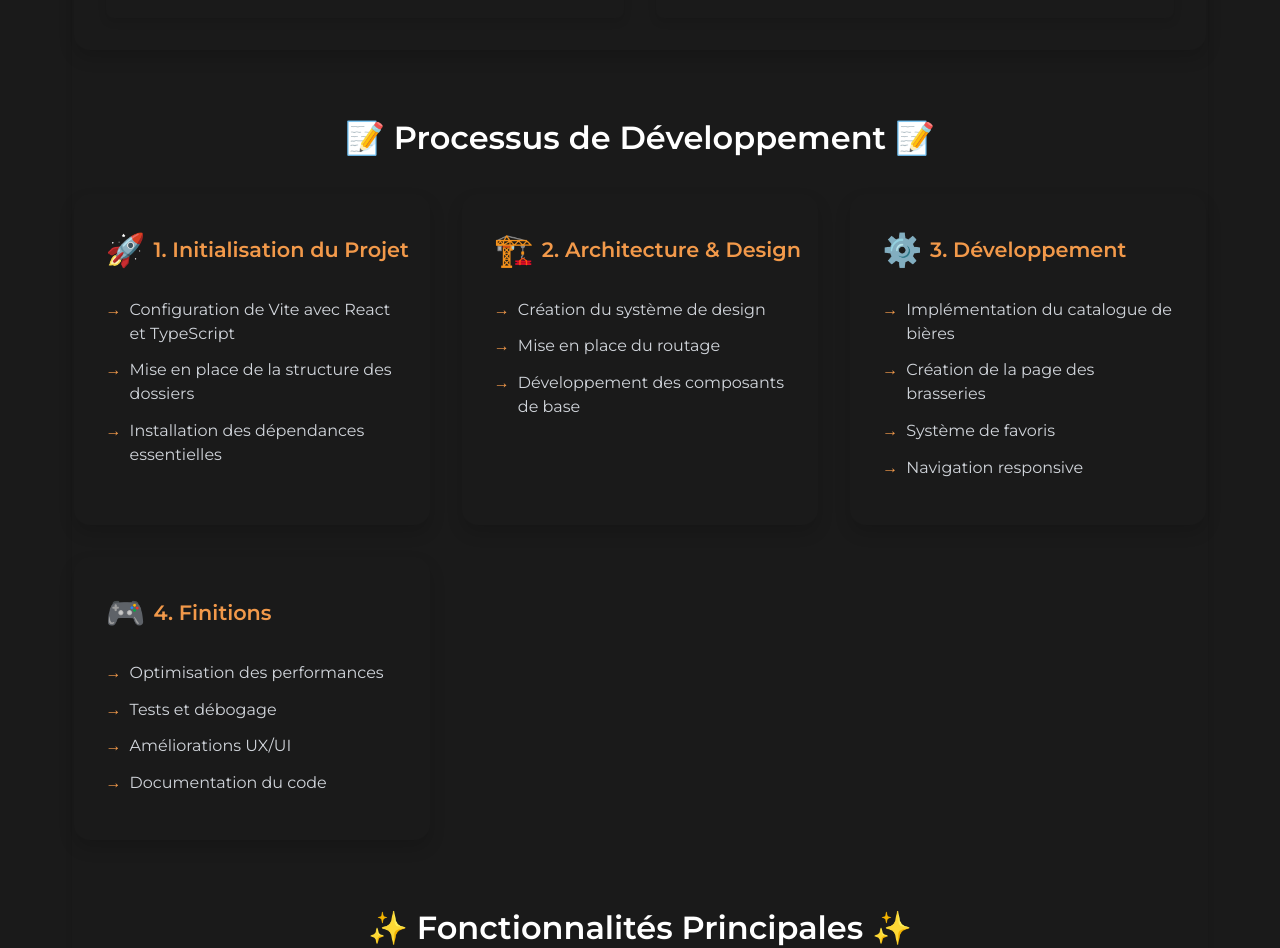
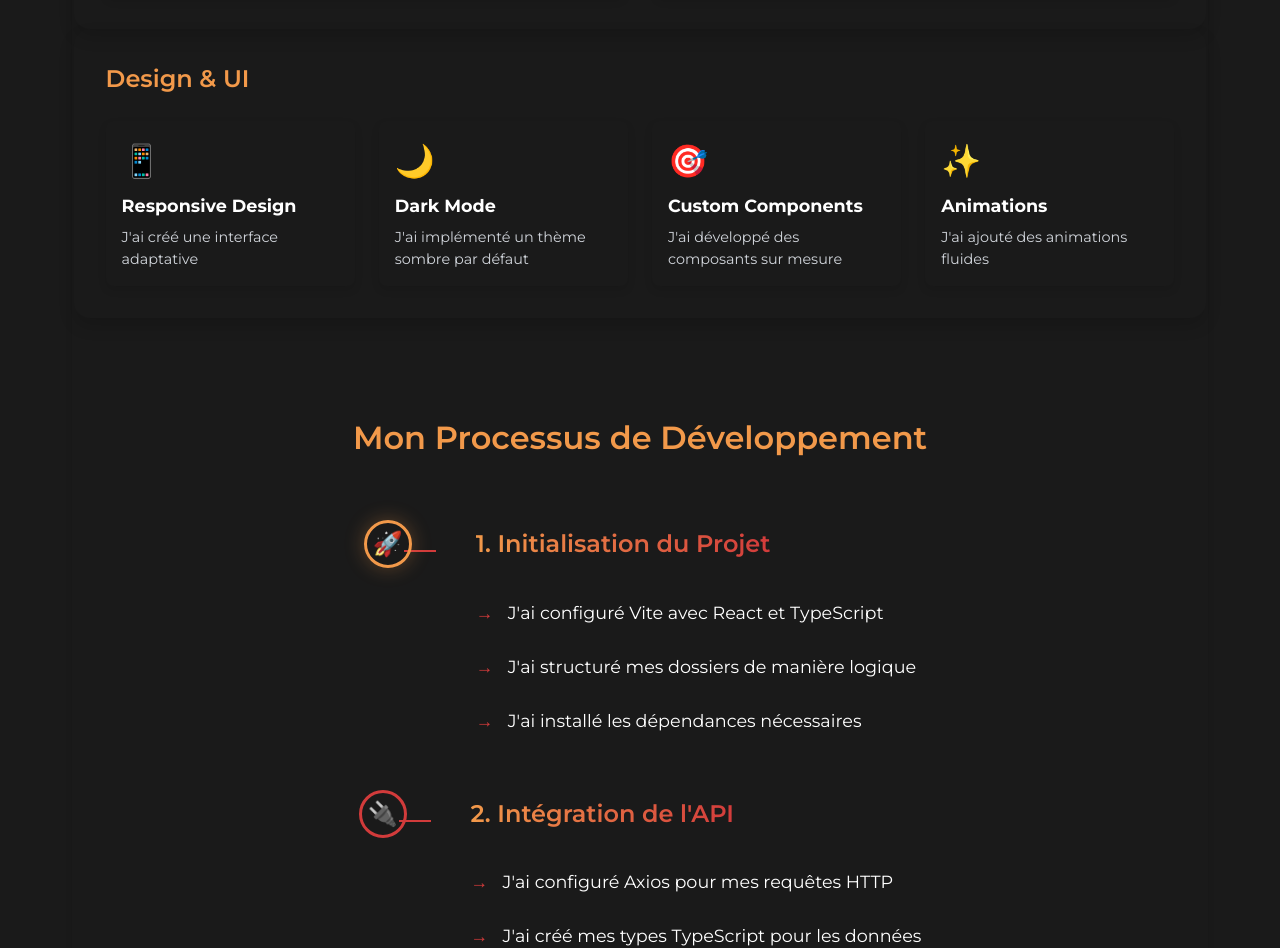
Before and after one commit to sergeimlk/zytho-front-last, a React (Vite) app: page /infos in a window 1280 px wide. Shown: the part 1808-2756 px from the top of the page. Built offline with nearby package versions, Linux system fonts and the light colour scheme.

Commit message:
⚙️ Fix Navbar + Readme

```diff
--- a/src/components/ImageCarousel.tsx
+++ b/src/components/ImageCarousel.tsx
@@ -1,4 +1,3 @@
-import React from 'react';
 import '../styles/ImageCarousel.css';
 
 // Images des bières
--- a/src/components/Navbar.tsx
+++ b/src/components/Navbar.tsx
@@ -27,12 +27,12 @@ const Navbar = () => {
         </div>
 
         <div className="navbar-right">
-          <div className="search-bar">
+          {/* <div className="search-bar">
             <input type="text" placeholder="Rechercher..." />
             <button type="button" className="search-btn">
               <i className="fas fa-search"></i>
             </button>
-          </div>
+          </div> */}
 
           <button
             className="favorites-button"
--- a/src/main.tsx
+++ b/src/main.tsx
@@ -2,7 +2,7 @@ import React from 'react'
 import ReactDOM from 'react-dom/client'
 import App from './App'
 import './styles/global.css'
-import { Todos } from './todos'
+// import { Todos } from './todos'
 
 ReactDOM.createRoot(document.getElementById('root')!).render(
   <React.StrictMode>
--- a/src/pages/Beers.tsx
+++ b/src/pages/Beers.tsx
@@ -1,4 +1,4 @@
-import React, { useState, useEffect } from 'react';
+import React, { useState, useEffect, ReactNode } from 'react';
 import '../styles/Beers.css';
 import SearchBar from '../components/SearchBar';
 import { FaHeart, FaRegHeart } from 'react-icons/fa';
@@ -8,7 +8,9 @@ import { useFavorites } from '../context/FavoritesContext';
 import FavoriteToast from '../components/FavoriteToast';
 
 interface BeerDisplay extends ApiBeer {
-  category_id: ReactNode;
+  id: number;
+  volume?: ReactNode;
+  category_id?: string;
   image: string;
   price?: number;
 }
@@ -40,8 +42,9 @@ const Beers = () => {
         // Ajouter des images par défaut et un prix fictif pour les bières
         const beersWithDisplay = beersData.map(beer => ({
           ...beer,
+          id: beer.id_beer,
           image: "https://www.belharra.eus/files/BIERES/baleharra-33-blonde.png",
-          price: parseFloat(beer.abv) * 0.8 // Prix fictif basé sur le degré d'alcool
+          price: beer.abv ? beer.abv * 0.8 : 5.0 // Default price of 5.0 if abv is not available
         }));
 
         setBeers(beersWithDisplay);
@@ -63,10 +66,10 @@ const Beers = () => {
 
   const handleFavoriteClick = (beer: BeerDisplay, event: React.MouseEvent) => {
     event.stopPropagation();
-    const isFav = isFavorite(beer.id);
+    const isFav = isFavorite(beer.id_beer);
 
     if (isFav) {
-      removeFavorite(beer.id);
+      removeFavorite(beer.id_beer);
       setToast({
         message: `${beer.name} retiré des favoris`,
         visible: true
@@ -91,7 +94,10 @@ const Beers = () => {
   if (loading) return <div className="loading">Chargement...</div>;
   if (error) return <div className="error">{error}</div>;
 
-  const types = [...new Set(beers.map(beer => beer.category_id.toString()))];
+  const types = [...new Set(beers
+    .map(beer => beer.category_id)
+    .filter((category): category is string => category !== undefined))];
+
   const breweryNames = [...new Set(breweries.map(brewery => brewery.name))];
 
   const filteredBeers = beers.filter(beer => {
@@ -102,7 +108,7 @@ const Beers = () => {
       beerName.includes(term) || brewery.includes(term)
     );
 
-    const matchesType = selectedTypes.length === 0 || selectedTypes.includes(beer.category_id.toString());
+    const matchesType = selectedTypes.length === 0 || selectedTypes.includes(beer.category_id || '');
     const matchesBrewery = selectedBreweries.length === 0 ||
       (breweries.find(b => b.id_brewery === beer.brewery_id)?.name &&
       selectedBreweries.includes(breweries.find(b => b.id_brewery === beer.brewery_id)!.name));
@@ -209,9 +215,9 @@ const Beers = () => {
                   <div className="beer-image">
                     <img src={beer.image} alt={beer.name} />
                     <button
-                      className={`favorite-button ${isFavorite(beer.id) ? 'active' : ''}`}
+                      className={`favorite-button ${isFavorite(beer.id_beer) ? 'active' : ''}`}
                       onClick={(e) => handleFavoriteClick(beer, e)}
-                      aria-label={isFavorite(beer.id) ? "Retirer des favoris" : "Ajouter aux favoris"}
+                      aria-label={isFavorite(beer.id_beer) ? "Retirer des favoris" : "Ajouter aux favoris"}
                     >
                       <FaHeart className="heart-icon" />
                     </button>
@@ -244,14 +250,14 @@ const Beers = () => {
                 <p className="modal-volume">{selectedBeer.volume}</p>
                 <p className="modal-price">{selectedBeer.price!.toFixed(2)} €</p>
                 <button
-                  className={`modal-favorite-button ${isFavorite(selectedBeer.id) ? 'active' : ''}`}
+                  className={`modal-favorite-button ${isFavorite(selectedBeer.id_beer) ? 'active' : ''}`}
                   onClick={(e) => handleFavoriteClick(selectedBeer, e)}
                 >
-                  {isFavorite(selectedBeer.id) ?
+                  {isFavorite(selectedBeer.id_beer) ?
                     <FaHeart className="heart-icon filled" /> :
                     <FaRegHeart className="heart-icon" />
                   }
-                  {isFavorite(selectedBeer.id) ? 'Retirer des favoris' : 'Ajouter aux favoris'}
+                  {isFavorite(selectedBeer.id_beer) ? 'Retirer des favoris' : 'Ajouter aux favoris'}
                 </button>
               </div>
             </div>
--- a/src/pages/Infos.tsx
+++ b/src/pages/Infos.tsx
@@ -6,28 +6,37 @@ const Infos: React.FC = () => {
     {
       category: "Frontend",
       items: [
-        { name: "React", icon: "⚛️", description: "Bibliothèque JavaScript pour construire l'interface utilisateur" },
-        { name: "TypeScript", icon: "📘", description: "Superset JavaScript apportant le typage statique" },
-        { name: "React Router", icon: "🛣️", description: "Gestion du routage de l'application" },
-        { name: "CSS Modules", icon: "🎨", description: "Styles modulaires et scoped" }
+        { name: "React", icon: "⚛️", description: "J'ai choisi React comme bibliothèque principale pour l'interface utilisateur" },
+        { name: "TypeScript", icon: "📘", description: "J'utilise TypeScript pour un code plus robuste et typé" },
+        { name: "React Router", icon: "🛣️", description: "J'ai implémenté le routage avec React Router" },
+        { name: "CSS Modules", icon: "🎨", description: "J'ai opté pour des styles modulaires pour une meilleure maintenabilité" }
+      ]
+    },
+    {
+      category: "API & Intégration",
+      items: [
+        { name: "Punk API", icon: "🍺", description: "J'utilise cette API publique pour les données de bières" },
+        { name: "Axios", icon: "🔄", description: "J'ai choisi Axios pour gérer mes requêtes HTTP" },
+        { name: "React Query", icon: "📊", description: "Je gère le cache et les états avec React Query" },
+        { name: "TypeScript Types", icon: "📋", description: "J'ai créé des types personnalisés pour les données" }
       ]
     },
     {
       category: "Outils de Développement",
       items: [
-        { name: "Vite", icon: "⚡", description: "Bundler ultra-rapide pour le développement moderne" },
-        { name: "ESLint", icon: "🔍", description: "Linter pour maintenir la qualité du code" },
-        { name: "Git", icon: "📚", description: "Gestion de versions du code" },
-        { name: "npm", icon: "📦", description: "Gestionnaire de paquets Node.js" }
+        { name: "Vite", icon: "⚡", description: "J'ai configuré Vite pour un développement rapide" },
+        { name: "ESLint", icon: "🔍", description: "J'utilise ESLint pour maintenir la qualité du code" },
+        { name: "Git", icon: "📚", description: "Je gère les versions avec Git" },
+        { name: "npm", icon: "📦", description: "Je gère mes dépendances avec npm" }
       ]
     },
     {
       category: "Design & UI",
       items: [
-        { name: "Responsive Design", icon: "📱", description: "Adaptation à tous les écrans" },
-        { name: "Dark Mode", icon: "🌙", description: "Interface sombre par défaut" },
-        { name: "Custom Components", icon: "🎯", description: "Composants sur mesure" },
-        { name: "Animations", icon: "✨", description: "Transitions et animations fluides" }
+        { name: "Responsive Design", icon: "📱", description: "J'ai créé une interface adaptative" },
+        { name: "Dark Mode", icon: "🌙", description: "J'ai implémenté un thème sombre par défaut" },
+        { name: "Custom Components", icon: "🎯", description: "J'ai développé des composants sur mesure" },
+        { name: "Animations", icon: "✨", description: "J'ai ajouté des animations fluides" }
       ]
     }
   ];
@@ -37,59 +46,86 @@ const Infos: React.FC = () => {
       title: "1. Initialisation du Projet",
       icon: "🚀",
       steps: [
-        "Configuration de Vite avec React et TypeScript",
-        "Mise en place de la structure des dossiers",
-        "Installation des dépendances essentielles"
+        "J'ai configuré Vite avec React et TypeScript",
+        "J'ai structuré mes dossiers de manière logique",
+        "J'ai installé les dépendances nécessaires"
       ]
     },
     {
-      title: "2. Architecture & Design",
-      icon: "🏗️",
+      title: "2. Intégration de l'API",
+      icon: "🔌",
       steps: [
-        "Création du système de design",
-        "Mise en place du routage",
-        "Développement des composants de base"
+        "J'ai configuré Axios pour mes requêtes HTTP",
+        "J'ai créé mes types TypeScript pour les données",
+        "J'ai mis en place React Query pour le cache",
+        "J'ai développé mes hooks personnalisés"
       ]
     },
     {
-      title: "3. Développement",
-      icon: "⚙️",
+      title: "3. Architecture & Design",
+      icon: "🏗️",
       steps: [
-        "Implémentation du catalogue de bières",
-        "Création de la page des brasseries",
-        "Système de favoris",
-        "Navigation responsive"
-      ]
-    },
-    {
-      title: "4. Finitions",
-      icon: "🎮",
-      steps: [
-        "Optimisation des performances",
-        "Tests et débogage",
-        "Améliorations UX/UI",
-        "Documentation du code"
+        "J'ai créé mon système de design",
+        "J'ai implémenté le routage",
+        "J'ai développé les composants de base"
       ]
     }
   ];
+
+  const apiInfo = {
+    title: "Mon Intégration avec Punk API",
+    description: "J'utilise la Punk API, une API RESTful publique qui me fournit des données détaillées sur les bières craft. Voici comment je l'ai intégrée :",
+    features: [
+      {
+        title: "Mes Requêtes API",
+        description: "J'utilise Axios pour effectuer mes requêtes HTTP vers l'API. J'ai implémenté la récupération de la liste des bières, la recherche par nom, et le filtrage par caractéristiques.",
+        code: `const fetchBeers = async (page: number) => {
+  const response = await axios.get(\`https://api.punkapi.com/v2/beers?page=\${page}&per_page=20\`);
+  return response.data;
+};`
+      },
+      {
+        title: "Ma Gestion des Données",
+        description: "J'ai choisi React Query pour gérer le cache des données et les états de chargement. Cela me permet d'offrir une expérience utilisateur fluide avec des temps de chargement optimisés.",
+        code: `const { data, isLoading, error } = useQuery(['beers', page],
+  () => fetchBeers(page),
+  { keepPreviousData: true }
+);`
+      },
+      {
+        title: "Mes Types TypeScript",
+        description: "J'ai créé des types TypeScript pour assurer la sécurité du typage et améliorer mon expérience de développement.",
+        code: `interface Beer {
+  id: number;
+  name: string;
+  tagline: string;
+  description: string;
+  image_url: string;
+  abv: number;
+  ibu: number;
+  // ... autres propriétés
+}`
+      }
+    ]
+  };
 
   return (
     <div className="info-container">
       <h1 className="page-title">🍺 Documentation Technique</h1>
       <div className="info-content">
-        <header className="info-header">
-          <h1>🍺 Zytho</h1>
-          <p>Une application moderne pour les amateurs de bières artisanales</p>
-        </header>
+        <div className="info-header">
+          <h1>À Propos de Mon Projet</h1>
+          <p>Découvrez les technologies et l'architecture que j'ai utilisées pour développer cette application de bières craft.</p>
+        </div>
 
         <section className="tech-stack">
-          <h2>🛠️ Stack Technologique 🛠️</h2>
-          <div className="tech-categories">
-            {techStack.map((category, index) => (
+          <h2>Stack Technique</h2>
+          <div className="tech-grid">
+            {techStack.map((stack, index) => (
               <div key={index} className="tech-category">
-                <h3>{category.category}</h3>
+                <h3>{stack.category}</h3>
                 <div className="tech-items">
-                  {category.items.map((item, itemIndex) => (
+                  {stack.items.map((item, itemIndex) => (
                     <div key={itemIndex} className="tech-item">
                       <span className="tech-icon">{item.icon}</span>
                       <h4>{item.name}</h4>
@@ -102,20 +138,36 @@ const Infos: React.FC = () => {
           </div>
         </section>
 
-        <section className="development-process">
-          <h2>📝 Processus de Développement 📝</h2>
+        <section className="development">
+          <h2>Mon Processus de Développement</h2>
           <div className="development-steps">
-            {developmentSteps.map((phase, index) => (
-              <div key={index} className="development-phase">
-                <div className="phase-header">
-                  <span className="phase-icon">{phase.icon}</span>
-                  <h3>{phase.title}</h3>
+            {developmentSteps.map((step, index) => (
+              <div key={index} className="step">
+                <div className="step-header">
+                  <span className="step-icon">{step.icon}</span>
+                  <h3>{step.title}</h3>
                 </div>
-                <ul className="phase-steps">
-                  {phase.steps.map((step, stepIndex) => (
-                    <li key={stepIndex}>{step}</li>
+                <ul>
+                  {step.steps.map((subStep, subIndex) => (
+                    <li key={subIndex}>{subStep}</li>
                   ))}
                 </ul>
+              </div>
+            ))}
+          </div>
+        </section>
+
+        <section className="api-integration">
+          <h2>{apiInfo.title}</h2>
+          <p className="api-description">{apiInfo.description}</p>
+          <div className="api-features">
+            {apiInfo.features.map((feature, index) => (
+              <div key={index} className="api-feature">
+                <h3>{feature.title}</h3>
+                <p>{feature.description}</p>
+                <pre className="code-block">
+                  <code>{feature.code}</code>
+                </pre>
               </div>
             ))}
           </div>
--- a/src/styles/Infos.css
+++ b/src/styles/Infos.css
@@ -28,6 +28,7 @@
   margin: -1rem 0 1rem 0;
   background: linear-gradient(45deg, var(--primary) 0%, var(--secondary) 100%);
   -webkit-background-clip: text;
+  background-clip: text;
   -webkit-text-fill-color: transparent;
 }
 
@@ -211,6 +212,184 @@ section h2 {
   line-height: 1.5;
 }
 
+.api-integration {
+  margin: 4rem 0;
+  padding: 2rem;
+  background: rgba(30, 30, 30, 0.5);
+  border-radius: 15px;
+  box-shadow: 0 4px 6px rgba(0, 0, 0, 0.1);
+}
+
+.api-description {
+  font-size: 1.1rem;
+  line-height: 1.6;
+  margin-bottom: 2rem;
+  color: var(--text-secondary);
+}
+
+.api-features {
+  display: grid;
+  gap: 2rem;
+  grid-template-columns: repeat(auto-fit, minmax(300px, 1fr));
+}
+
+.api-feature {
+  padding: 1.5rem;
+  background: rgba(40, 40, 40, 0.5);
+  border-radius: 10px;
+  border: 1px solid rgba(255, 255, 255, 0.1);
+}
+
+.api-feature h3 {
+  color: var(--primary);
+  margin-bottom: 1rem;
+  font-size: 1.3rem;
+}
+
+.api-feature p {
+  color: var(--text-secondary);
+  margin-bottom: 1rem;
+  line-height: 1.5;
+}
+
+.code-block {
+  background: rgba(0, 0, 0, 0.3);
+  padding: 1rem;
+  border-radius: 8px;
+  overflow-x: auto;
+  margin-top: 1rem;
+}
+
+.code-block code {
+  font-family: 'Fira Code', monospace;
+  font-size: 0.9rem;
+  color: #e6e6e6;
+  line-height: 1.4;
+  white-space: pre;
+}
+
+.development {
+  margin: 4rem 0;
+  padding: 2rem;
+  position: relative;
+}
+
+.development h2 {
+  text-align: center;
+  margin-bottom: 4rem;
+  color: var(--primary);
+  font-size: 2rem;
+}
+
+.development-steps {
+  display: flex;
+  flex-direction: column;
+  gap: 3rem;
+  position: relative;
+  padding: 0 2rem;
+}
+
+.development-steps::before {
+  content: '';
+  position: absolute;
+  left: 3rem;
+  top: 0;
+  bottom: 0;
+  width: 4px;
+  background: linear-gradient(180deg,
+    var(--primary) 0%,
+    var(--secondary) 50%,
+    var(--accent) 100%
+  );
+  border-radius: 4px;
+}
+
+.step {
+  position: relative;
+  padding-left: 7rem;
+  max-width: 800px;
+  margin: 0 auto;
+}
+
+.step::before {
+  content: '';
+  position: absolute;
+  left: 2.5rem;
+  top: 1.5rem;
+  width: 2rem;
+  height: 2px;
+  background: var(--secondary);
+}
+
+.step-header {
+  display: flex;
+  align-items: center;
+  gap: 1rem;
+  margin-bottom: 1.5rem;
+}
+
+.step-icon {
+  position: absolute;
+  left: 1.5rem;
+  width: 3rem;
+  height: 3rem;
+  background: var(--background);
+  border: 3px solid var(--primary);
+  border-radius: 50%;
+  display: flex;
+  align-items: center;
+  justify-content: center;
+  font-size: 1.5rem;
+  box-shadow: 0 0 20px rgba(var(--primary-rgb), 0.3);
+  transform: translateX(-50%);
+}
+
+.step:nth-child(2) .step-icon {
+  border-color: var(--secondary);
+  box-shadow: 0 0 20px rgba(var(--secondary-rgb), 0.3);
+}
+
+.step:nth-child(3) .step-icon {
+  border-color: var(--accent);
+  box-shadow: 0 0 20px rgba(var(--accent-rgb), 0.3);
+}
+
+.step h3 {
+  font-size: 1.5rem;
+  color: var(--primary);
+  margin: 0;
+  background: linear-gradient(90deg, var(--primary), var(--secondary));
+  -webkit-background-clip: text;
+  background-clip: text;
+  -webkit-text-fill-color: transparent;
+}
+
+.step ul {
+  list-style: none;
+  padding: 0;
+  margin: 0;
+}
+
+.step li {
+  position: relative;
+  padding: 0.8rem 0 0.8rem 2rem;
+  color: var(--text-secondary);
+  font-size: 1.1rem;
+  line-height: 1.6;
+}
+
+.step li::before {
+  content: '→';
+  position: absolute;
+  left: 0;
+  color: var(--secondary);
+}
+
+.step:hover .step-icon {
+  transform: translateX(-50%) scale(1.1);
+  transition: transform 0.3s ease;
+}
+
 @media (max-width: 768px) {
   .info-container {
     padding: 1rem;
@@ -248,4 +427,45 @@ section h2 {
   .feature-card {
     padding: 1.5rem;
   }
+
+  .api-features {
+    grid-template-columns: 1fr;
+  }
+
+  .api-feature {
+    padding: 1rem;
+  }
+
+  .code-block {
+    font-size: 0.8rem;
+  }
+
+  .development-steps::before {
+    left: 1.5rem;
+  }
+
+  .step {
+    padding-left: 4rem;
+  }
+
+  .step::before {
+    left: 1rem;
+    width: 1.5rem;
+  }
+
+  .step-icon {
+    left: 1.5rem;
+    width: 2.5rem;
+    height: 2.5rem;
+    font-size: 1.2rem;
+  }
+
+  .step h3 {
+    font-size: 1.3rem;
+  }
+
+  .step li {
+    font-size: 1rem;
+    padding-left: 1.5rem;
+  }
 }
--- a/src/styles/Navbar.css
+++ b/src/styles/Navbar.css
@@ -37,11 +37,12 @@
 .logo-img {
   height: 110px;
   width: auto;
-  margin-right: 0.75rem;
+  margin-right: -10rem;
   border-radius: 15%;
   transition: transform 0.2s ease;
   position: relative;
   bottom: -45px;
+  right: -45px;
 }
 
 .logo-text {
--- a/src/types/api.types.ts
+++ b/src/types/api.types.ts
@@ -1,5 +1,6 @@
+
 export interface Beer {
-    abv: ReactNode;
+    abv: number;
     id_beer: number;
     name: string;
     description: string;
```
Also changed, not shown: 1 other file (tests, documents, lock files or other folders).
